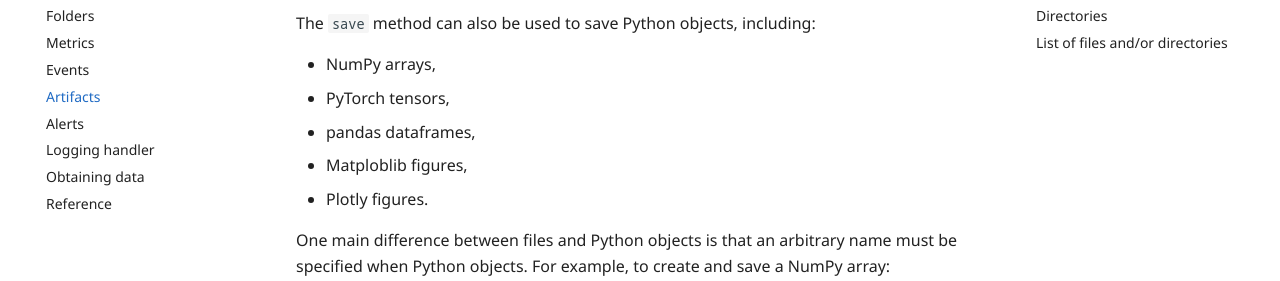
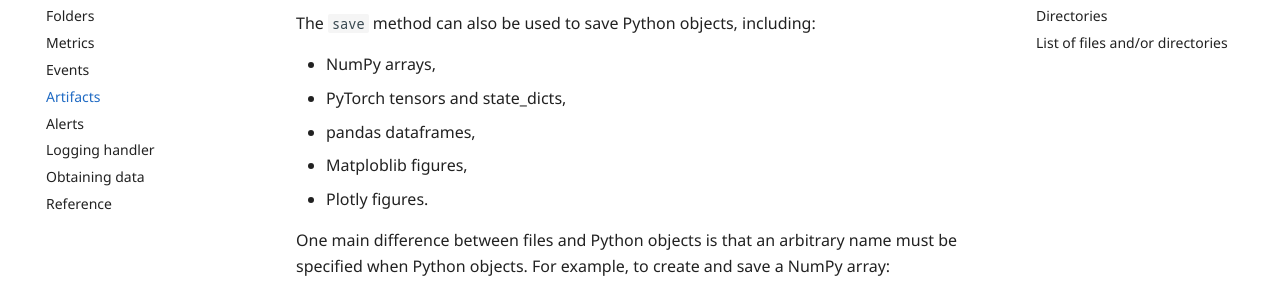
Before and after one commit to simvue-io/docs, an MkDocs documentation site: the page built from docs/python-client/artifacts.md, in a window 1280 px wide and 900 px high, scrolled down 886 px. Shown: the part 173-454 px from the top of the window. Built offline with MkDocs 1.6.1 and Material for MkDocs 9.7.7, drawn with Linux system fonts in a browser that asks for light colours.

Commit message:
Mention state_dicts

```diff
--- a/docs/python-client/artifacts.md
+++ b/docs/python-client/artifacts.md
@@ -36,7 +36,7 @@ in situations where the files are naturally grouped together and you want to pre
 The `save` method can also be used to save Python objects, including:
 
 * NumPy arrays,
-* PyTorch tensors,
+* PyTorch tensors and state_dicts,
 * pandas dataframes,
 * Matploblib figures,
 * Plotly figures.
```
